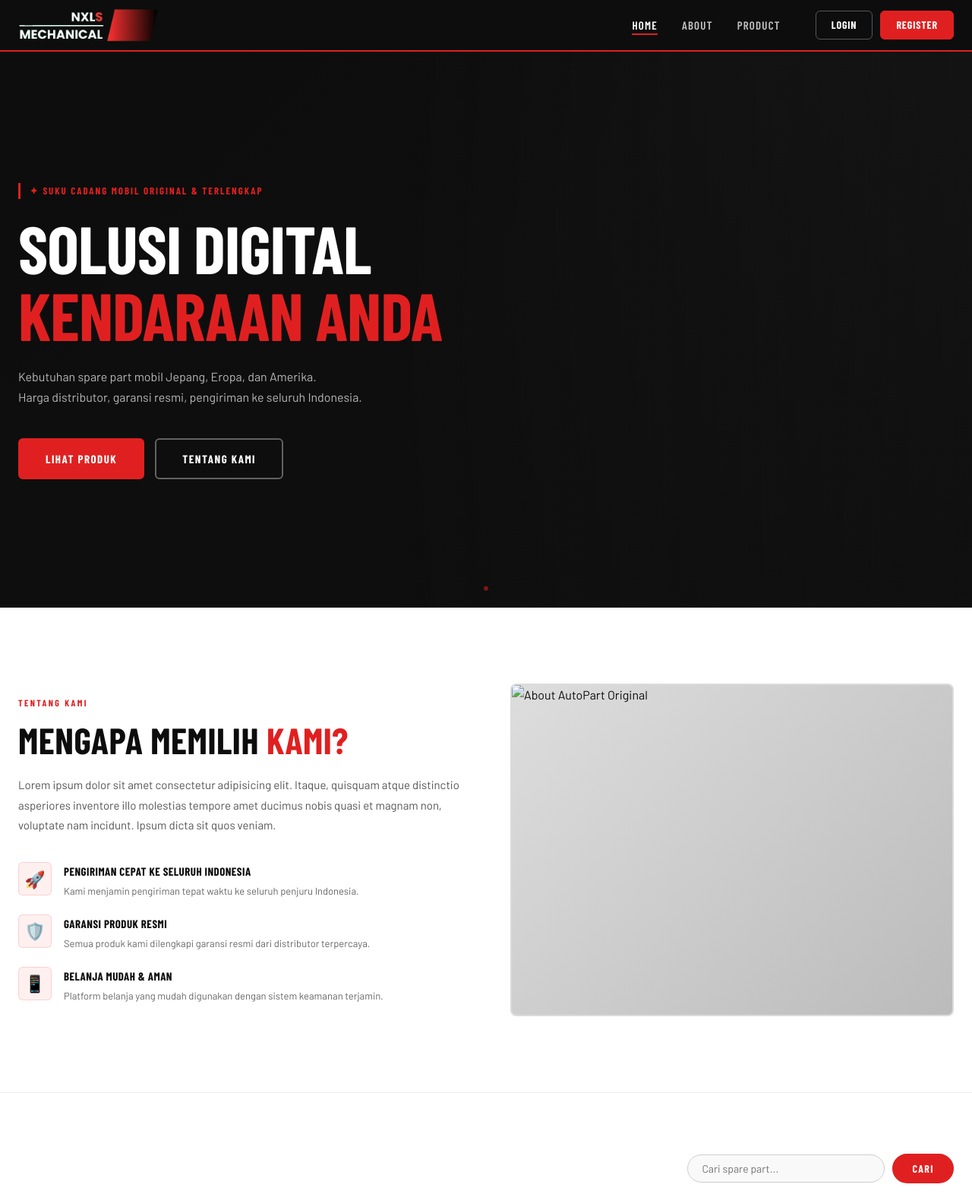
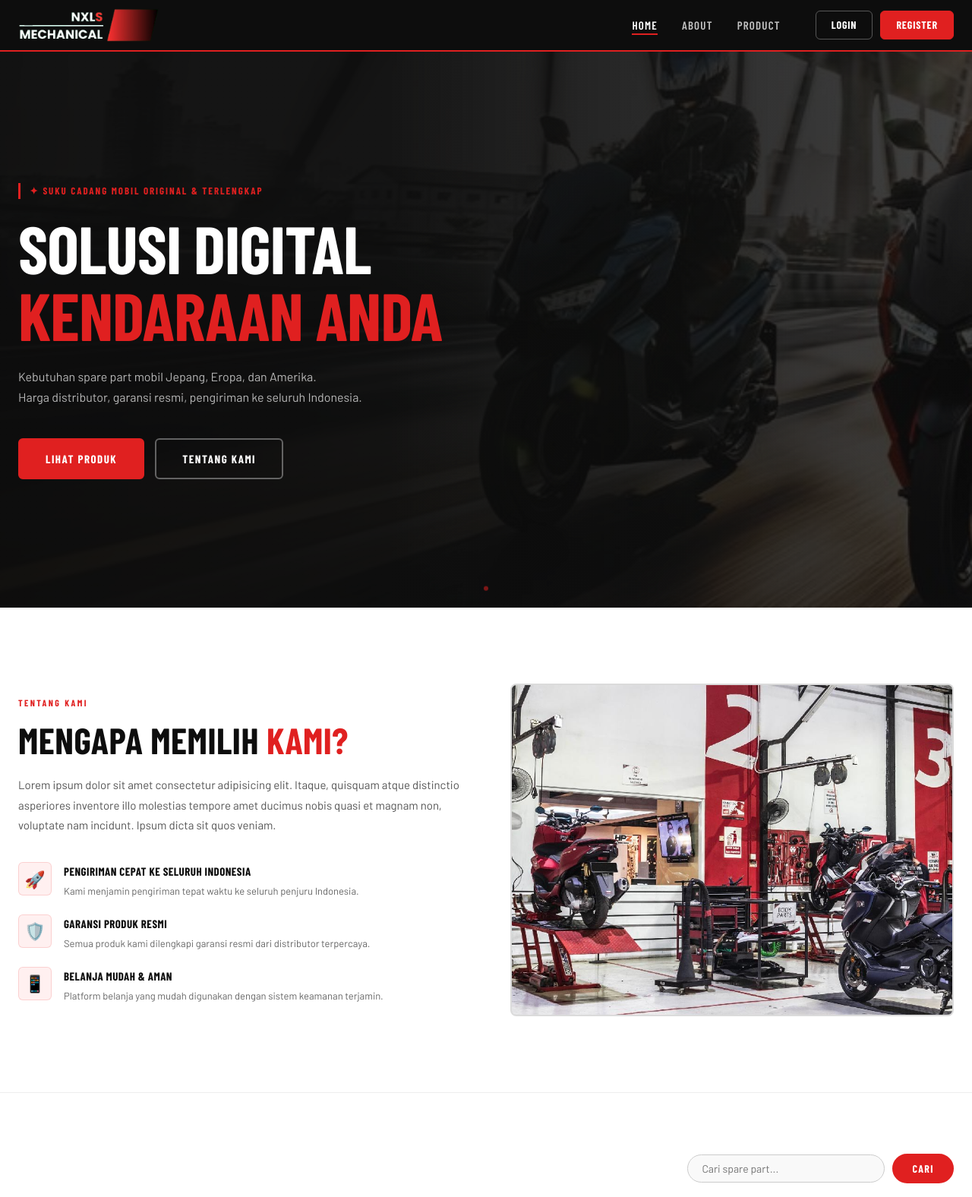
Before and after one commit to bruryansah/Final_Design, a Laravel app: page / in a window 1280 px wide. Shown: the top 1576 px of the page at 76% size. Run offline with Laravel 12, Linux system fonts and the light colour scheme; data that the repository does not hold is empty; some web fonts are replaced.

Commit message:
update img

```diff
--- a/resources/views/utama.blade.php
+++ b/resources/views/utama.blade.php
@@ -4,7 +4,7 @@
 <head>
     <meta charset="UTF-8">
     <meta name="viewport" content="width=device-width, initial-scale=1.0">
-    <title>AutoPart Original – Toko Spare Part Mobil Terlengkap</title>
+    <title>AutoPart Original – Toko Spare Part Motor Terlengkap</title>
     <link rel="preconnect" href="https://fonts.googleapis.com">
     <link rel="preconnect" href="https://fonts.gstatic.com" crossorigin>
     <link href="https://fonts.googleapis.com/css2?family=Barlow+Condensed:wght@400;600;700;800;900&family=Barlow:wght@300;400;500;600&display=swap" rel="stylesheet">
@@ -64,7 +64,7 @@
     ============================================================ -->
     <section class="section-hero" id="home">
         <div class="hero-overlay"></div>
-        <img src="" alt="Hero Background" class="hero-bg-img" id="heroBgImg">
+        <img src="{{ 'assets/img/ice-v.jpg' }}" alt="Hero Background" class="hero-bg-img" id="heroBgImg">
         <div class="hero-wrapper">
             <div class="hero-content">
                 <div class="hero-eyebrow">✦ Suku Cadang Mobil Original &amp; Terlengkap</div>
@@ -129,7 +129,7 @@
 
                 <div class="about-visual">
                     <div class="about-image-box">
-                        <img src="" alt="About AutoPart Original" class="about-img" id="aboutImg">
+                        <img src="{{'assets/img/workshop.jpg'}}" alt="About AutoPart Original" class="about-img" id="aboutImg">
                     </div>
                 </div>
 
```
Also changed, not shown: public/assets/img/ice-v.jpg (added), public/assets/img/workshop.jpg (added), 1 other file.
